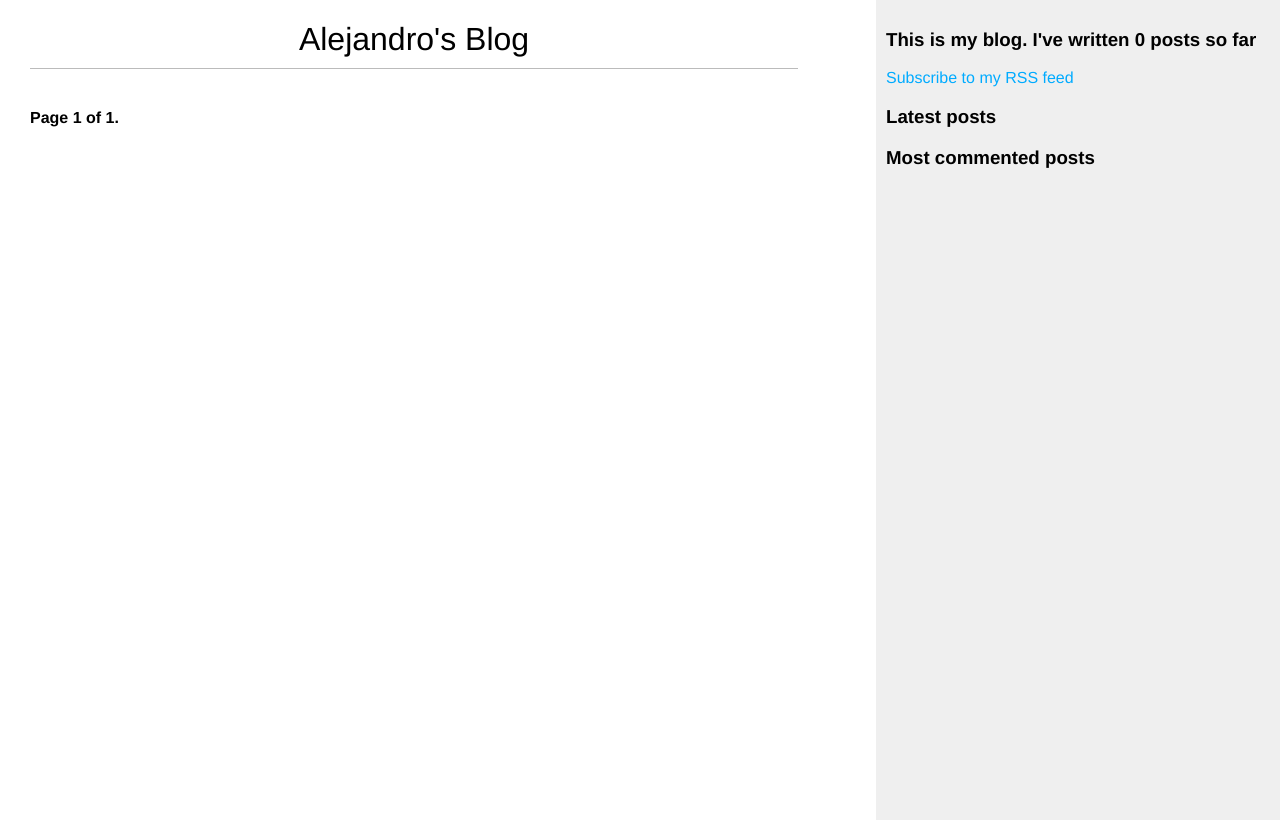
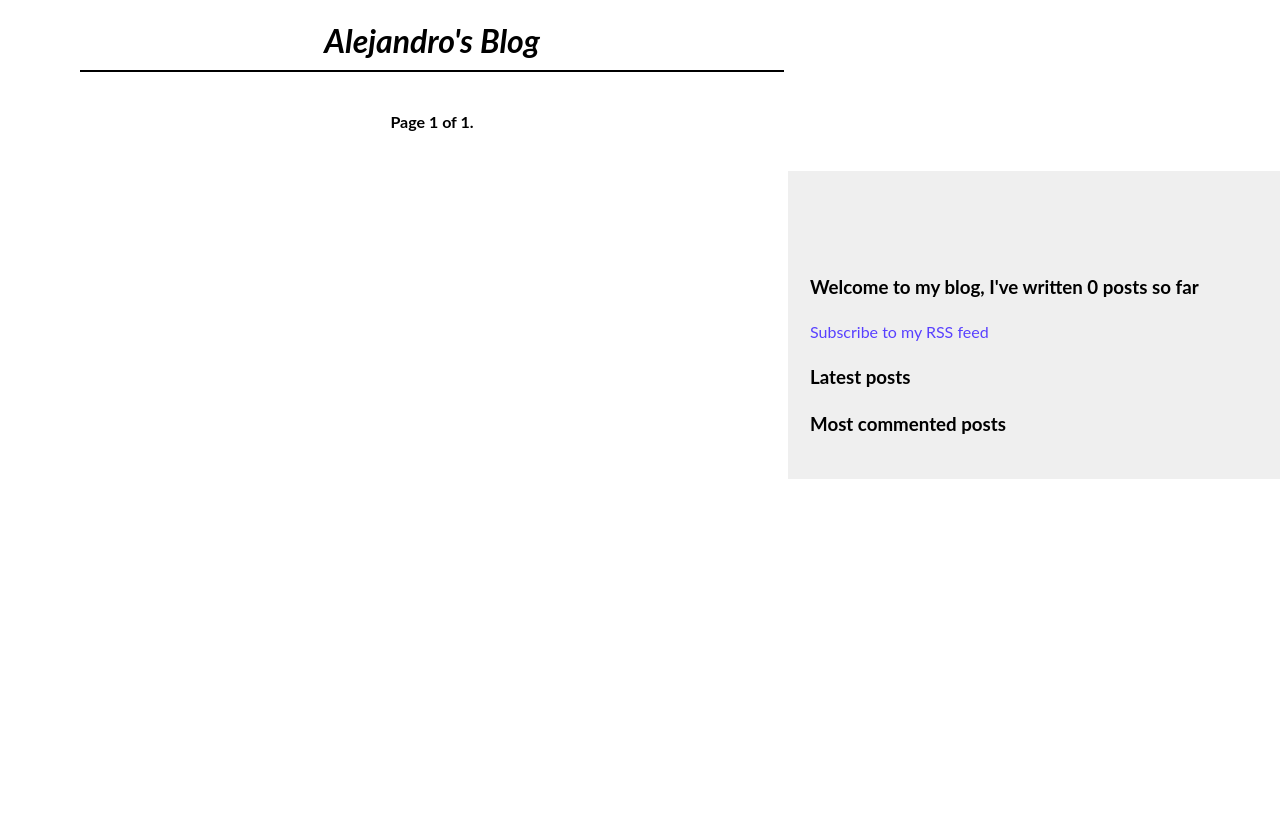
Before and after one commit to alherdom/blog, a Django app: page /blog/ in a window 1280 px wide. After the commit the page ends 479 px from the top, so only its background shows below. Run offline with Django 4.2, Linux system fonts and the light colour scheme; data that the repository does not hold is empty.

Commit message:
Edited blog.css and base.html

```diff
--- a/blog/static/css/blog.css
+++ b/blog/static/css/blog.css
@@ -1,93 +1,114 @@
 body {
-    margin:0;
-    padding:0;
-    font-family:helvetica, sans-serif;
+    margin: 0;
+    padding: 0;
+    font-family: "Lato", sans-serif;
 }
 
 a {
-    color:#00abff;
-    text-decoration:none;
+    color: #5840ff;
+    text-decoration: none;
 }
 
 h1 {
-    font-weight:normal;
-    border-bottom:1px solid #bbb;
-    padding:0 0 10px 0;
+    font-weight: bold;
+    font-style: italic;
+    font-size: 32px;
+    border-bottom: 2px solid #000;
+    padding: 0 0 10px 0;
     text-align: center;
 }
 
 h2 {
-    font-weight:normal;
-    margin:30px 0 0;
+    font-weight: normal;
+    margin: 30px 0 0;
+    font-size: 30px;
 }
 
 #content {
-    float:left;
-    width:60%;
-    padding:0 0 0 30px;
+    float: left;
+    width: 55%;
+    padding: 0 0 0 80px;
+    margin-right: 20px;
 }
 
 #sidebar {
-    float:right;
-    width:30%;
-    padding:10px;
-    background:#efefef;
-    height:100%;
+    float: right;
+    width: 35%;
+    padding: 22px;
+    background: #efefef;
+    height: auto;
+    line-height: 1.5;
+}
+
+h3.sidebar-title {
+    margin-top: 80px;
 }
 
 p.date {
-    color:#ccc;
+    color: #ccc;
     font-family: georgia, serif;
     font-size: 12px;
     font-style: italic;
 }
 
-/* pagination */
 .pagination {
-    margin:40px 0;
-    font-weight:bold;
+    margin: 40px 0;
+    font-weight: bold;
+    text-align: center;
 }
 
-/* forms */
 label {
-    float:left;
-    clear:both;
-    color:#333;
-    margin-bottom:4px;
-}
-input, textarea {
-    clear:both;
-    float:left;
-    margin:0 0 10px;
-    background:#ededed;
-    border:0;
-    padding:6px 10px;
-    font-size:12px;
-}
-input[type=submit] {
-    font-weight:bold;
-    background:#00abff;
-    color:#fff;
-    padding:10px 20px;
-    font-size:14px;
-    text-transform:uppercase;
-}
-.errorlist {
-    color:#cc0033;
-    float:left;
-    clear:both;
-    padding-left:10px;
+    float: left;
+    clear: both;
+    color: #333;
+    margin-bottom: 4px;
 }
 
-/* comments */
+input,
+textarea {
+    clear: both;
+    float: left;
+    margin: 0 0 10px;
+    background: #ededed;
+    border: 0;
+    padding: 6px 10px;
+    font-size: 12px;
+}
+
+input[type=submit] {
+    font-weight: bold;
+    background: #00abff;
+    color: #fff;
+    padding: 10px 20px;
+    font-size: 14px;
+    text-transform: uppercase;
+}
+
+.errorlist {
+    color: #cc0033;
+    float: left;
+    clear: both;
+    padding-left: 10px;
+}
+
 .comment {
-    padding:10px;
+    padding: 10px;
 }
+
 .comment:nth-child(even) {
-    background:#efefef;
+    background: #efefef;
 }
+
 .comment .info {
-    font-weight:bold;
-    font-size:12px;
-    color:#666;
+    font-weight: bold;
+    font-size: 12px;
+    color: #666;
 }
+
+ul {
+    list-style-type: square;
+}
+
+li {
+    padding: 10px 0;
+}
--- a/blog/templates/blog/base.html
+++ b/blog/templates/blog/base.html
@@ -19,8 +19,8 @@
       </div>
 
       <div id="sidebar">
-        <h3>
-          This is my blog. I've written {% total_posts %} posts so far
+        <h3 class="sidebar-title">
+          Welcome to my blog, I've written {% total_posts %} posts so far
         </h3>
         <p>
           <a href="{% url 'blog:post_feed' %}">Subscribe to my RSS feed</a>
```
